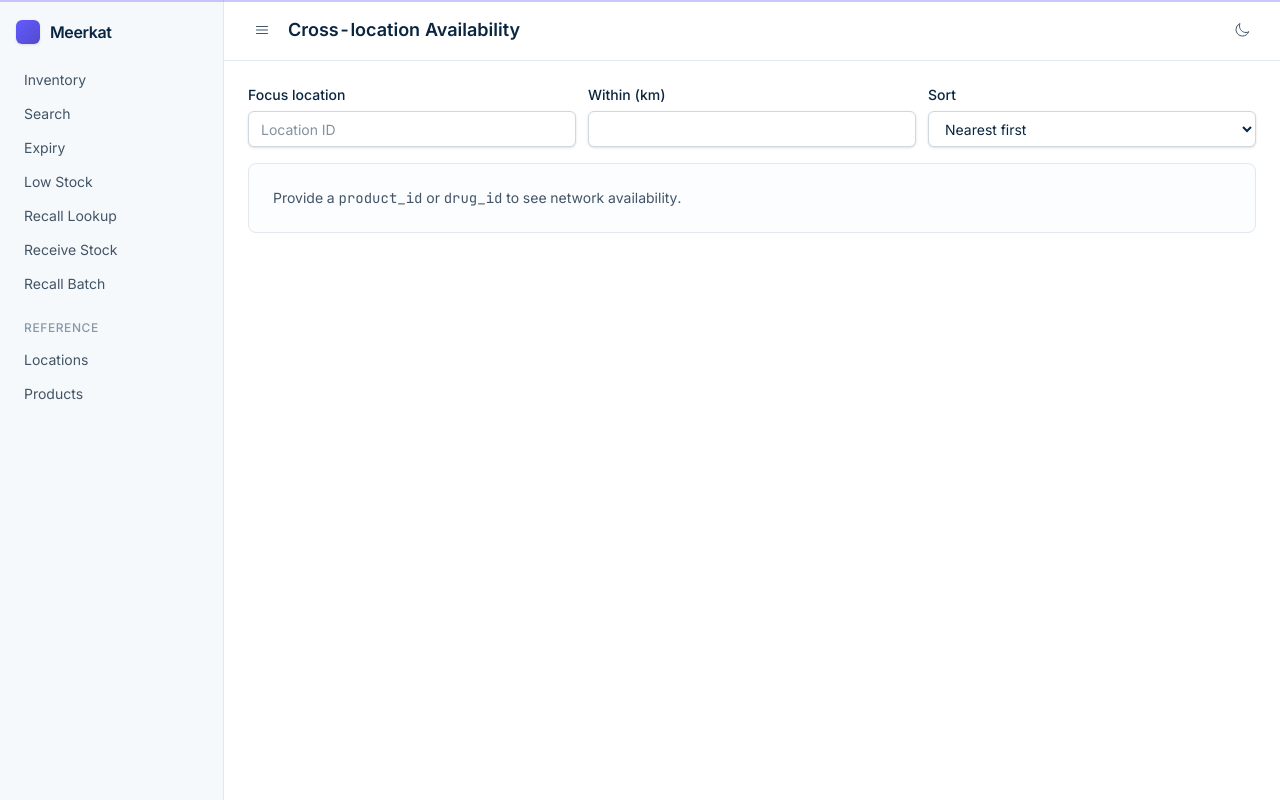
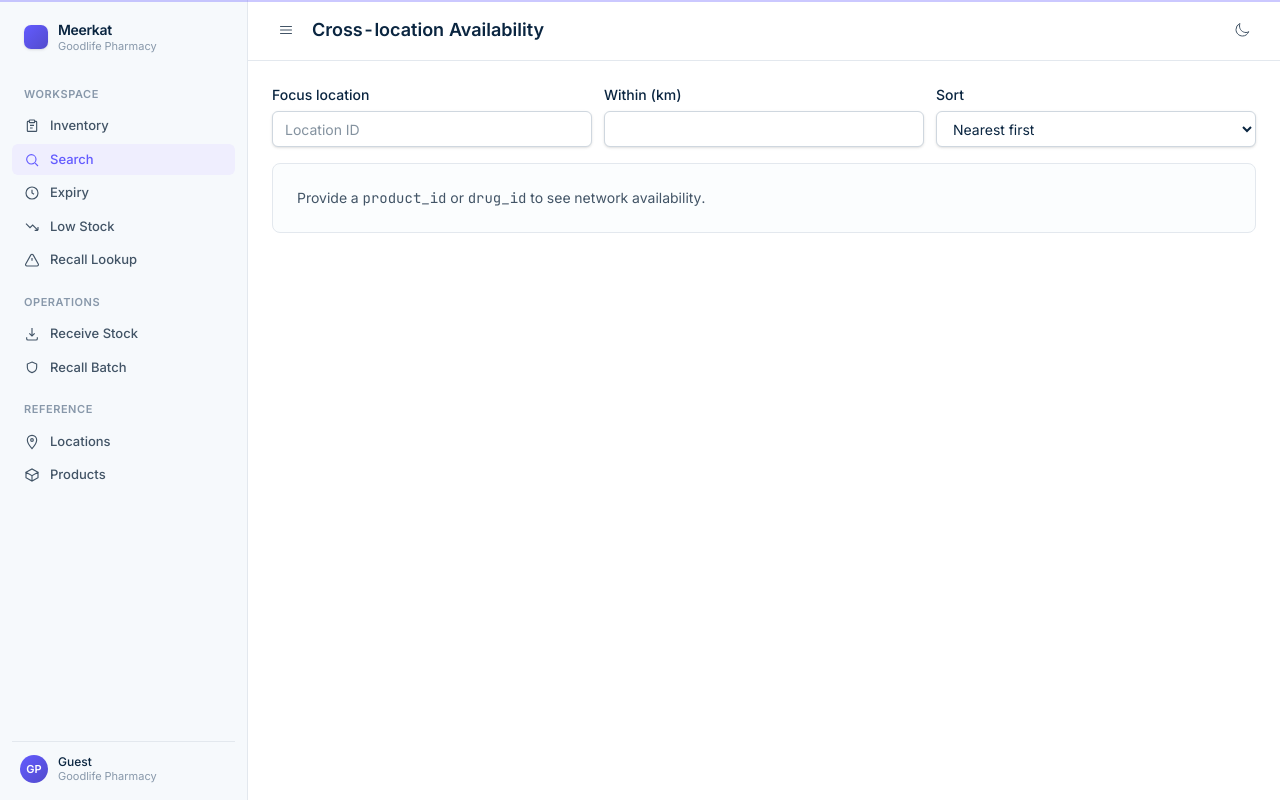
Before and after one commit to cob04/meerkat, a Django app: page /search/availability/ in a window 1280 px wide. Run offline with Django 5.2, Linux system fonts and the light colour scheme; style sheets or scripts are compiled from the project's sources; parts of the project's set-up code (start-up, migrations or seed data) failed here and were passed over; some libraries are stand-ins or nearby versions.

Commit message:
Redesign sidebar and restore SPA navigation (#32)
- Group the sidebar nav with icons, a workspace header, and a user card to match the design mockup
- Restore reliable page navigation from sidebar links
- Keep search, facets, and pagination updating in place without a full reload
- Highlight the active section while navigating

```diff
--- a/src/apps/catalog/views.py
+++ b/src/apps/catalog/views.py
@@ -17,7 +17,8 @@ from apps.catalog.models import InventoryItem, Location, Product
 
 
 def _render(request, full_template: str, partial_template: str, context: dict):
-    template = partial_template if request.headers.get("HX-Request") else full_template
+    is_partial = request.headers.get("HX-Request") and not request.headers.get("HX-Boosted")
+    template = partial_template if is_partial else full_template
     return render(request, template, context)
 
 
--- a/src/apps/search/views.py
+++ b/src/apps/search/views.py
@@ -15,7 +15,8 @@ from apps.search.contracts import (
 
 
 def _render(request, full_template: str, partial_template: str, context: dict):
-    template = partial_template if request.headers.get("HX-Request") else full_template
+    is_partial = request.headers.get("HX-Request") and not request.headers.get("HX-Boosted")
+    template = partial_template if is_partial else full_template
     return render(request, template, context)
 
 
--- a/src/templates/base.html
+++ b/src/templates/base.html
@@ -59,8 +59,8 @@
 <body class="bg-background text-foreground min-h-screen antialiased"
       hx-indicator="#loading"
       hx-boost="true"
-      hx-target="#main"
-      hx-select="#main"
+      hx-target="#shell"
+      hx-select="#shell"
       hx-swap="outerHTML show:window:top">
 
   <div id="loading" class="htmx-indicator fixed top-0 left-0 w-full h-0.5 bg-brand z-50 animate-pulse"></div>
@@ -91,9 +91,10 @@
     </template>
   </div>
 
-  <div class="flex min-h-screen" x-data="{ sidebarOpen: true }">
+  <div class="flex h-screen overflow-hidden" x-data="{ sidebarOpen: true }">
+   <div id="shell" class="contents">
     <aside
-      class="w-56 bg-sidebar text-sidebar-foreground border-r border-border flex-shrink-0"
+      class="w-[248px] bg-sidebar text-sidebar-foreground border-r border-border flex-shrink-0 flex flex-col py-4 px-3"
       x-show="sidebarOpen"
       x-transition:enter="transition ease-out duration-150"
       x-transition:enter-start="opacity-0 -translate-x-2"
@@ -102,74 +103,78 @@
       x-transition:leave-start="opacity-100 translate-x-0"
       x-transition:leave-end="opacity-0 -translate-x-2"
     >
-      <div class="px-4 py-5 flex items-center gap-2.5">
-        <div class="w-6 h-6 rounded-md bg-gradient-to-br from-brand to-brand-hover shadow-sm"></div>
-        <a href="{% url 'catalog:inventory-list' %}" class="text-base font-semibold tracking-tight">Meerkat</a>
-      </div>
-      <nav class="px-3 space-y-0.5">
+      <a href="{% url 'catalog:inventory-list' %}" class="flex items-center gap-2.5 px-3 pt-1 pb-4">
+        <div class="w-6 h-6 rounded-[7px] bg-gradient-to-br from-brand to-brand-hover shadow-sm flex-shrink-0"></div>
+        <div class="leading-tight">
+          <div class="text-sm font-semibold tracking-tight">Meerkat</div>
+          <div class="text-[11px] text-subtle">Goodlife Pharmacy</div>
+        </div>
+      </a>
+
+      <nav class="flex flex-col gap-0.5">
         {% with request.resolver_match.url_name as current %}
-        <a href="{% url 'catalog:inventory-list' %}"
-           class="flex items-center gap-2 px-3 py-1.5 text-sm rounded-md transition-colors
-             {% if current == 'inventory-list' %}bg-brand-soft text-brand font-medium
-             {% else %}text-muted-foreground hover:bg-surface hover:text-foreground{% endif %}">
+        {% with base="flex items-center gap-2.5 px-3 py-1.5 text-[13px] font-medium rounded-md transition-colors" active="bg-brand-soft text-brand" idle="text-muted-foreground hover:bg-background hover:text-foreground" %}
+
+        <div class="px-3 pt-4 pb-1.5 text-[11px] font-semibold uppercase tracking-wider text-subtle">Workspace</div>
+
+        <a href="{% url 'catalog:inventory-list' %}" class="{{ base }} {% if current == 'inventory-list' or current == 'inventory-detail' or current == 'inventory-dispense' or current == 'inventory-transfer' or current == 'inventory-adjust' or current == 'inventory-return' %}{{ active }}{% else %}{{ idle }}{% endif %}">
+          <svg class="w-4 h-4 flex-shrink-0" viewBox="0 0 24 24" fill="none" stroke="currentColor" stroke-width="1.7"><rect x="8" y="3" width="8" height="4" rx="1"/><path d="M16 5h2a1 1 0 011 1v13a1 1 0 01-1 1H6a1 1 0 01-1-1V6a1 1 0 011-1h2M9 11h6M9 15h4"/></svg>
           Inventory
         </a>
-        <a href="{% url 'search:catalog-search' %}"
-           class="flex items-center gap-2 px-3 py-1.5 text-sm rounded-md transition-colors
-             {% if current == 'catalog-search' %}bg-brand-soft text-brand font-medium
-             {% else %}text-muted-foreground hover:bg-surface hover:text-foreground{% endif %}">
+        <a href="{% url 'search:catalog-search' %}" class="{{ base }} {% if current == 'catalog-search' or current == 'availability' %}{{ active }}{% else %}{{ idle }}{% endif %}">
+          <svg class="w-4 h-4 flex-shrink-0" viewBox="0 0 24 24" fill="none" stroke="currentColor" stroke-width="1.7"><circle cx="11" cy="11" r="7"/><path d="M21 21l-4.3-4.3"/></svg>
           Search
         </a>
-        <a href="{% url 'search:expiry' %}"
-           class="flex items-center gap-2 px-3 py-1.5 text-sm rounded-md transition-colors
-             {% if current == 'expiry' %}bg-brand-soft text-brand font-medium
-             {% else %}text-muted-foreground hover:bg-surface hover:text-foreground{% endif %}">
+        <a href="{% url 'search:expiry' %}" class="{{ base }} {% if current == 'expiry' %}{{ active }}{% else %}{{ idle }}{% endif %}">
+          <svg class="w-4 h-4 flex-shrink-0" viewBox="0 0 24 24" fill="none" stroke="currentColor" stroke-width="1.7"><circle cx="12" cy="12" r="9"/><path d="M12 7v5l3 2"/></svg>
           Expiry
         </a>
-        <a href="{% url 'search:low-stock' %}"
-           class="flex items-center gap-2 px-3 py-1.5 text-sm rounded-md transition-colors
-             {% if current == 'low-stock' %}bg-brand-soft text-brand font-medium
-             {% else %}text-muted-foreground hover:bg-surface hover:text-foreground{% endif %}">
+        <a href="{% url 'search:low-stock' %}" class="{{ base }} {% if current == 'low-stock' %}{{ active }}{% else %}{{ idle }}{% endif %}">
+          <svg class="w-4 h-4 flex-shrink-0" viewBox="0 0 24 24" fill="none" stroke="currentColor" stroke-width="1.7"><path d="M3 7l6 6 4-4 8 8M21 17h-5M21 17v-5"/></svg>
           Low Stock
         </a>
-        <a href="{% url 'search:recall-lookup' %}"
-           class="flex items-center gap-2 px-3 py-1.5 text-sm rounded-md transition-colors
-             {% if current == 'recall-lookup' %}bg-brand-soft text-brand font-medium
-             {% else %}text-muted-foreground hover:bg-surface hover:text-foreground{% endif %}">
+        <a href="{% url 'search:recall-lookup' %}" class="{{ base }} {% if current == 'recall-lookup' %}{{ active }}{% else %}{{ idle }}{% endif %}">
+          <svg class="w-4 h-4 flex-shrink-0" viewBox="0 0 24 24" fill="none" stroke="currentColor" stroke-width="1.7"><path d="M10.3 4.3L2.6 18a2 2 0 001.7 3h15.4a2 2 0 001.7-3L13.7 4.3a2 2 0 00-3.4 0z"/><path d="M12 9v4M12 17h.01"/></svg>
           Recall Lookup
         </a>
-        <a href="{% url 'catalog:inventory-receive' %}"
-           class="flex items-center gap-2 px-3 py-1.5 text-sm rounded-md transition-colors
-             {% if current == 'inventory-receive' %}bg-brand-soft text-brand font-medium
-             {% else %}text-muted-foreground hover:bg-surface hover:text-foreground{% endif %}">
+
+        <div class="px-3 pt-4 pb-1.5 text-[11px] font-semibold uppercase tracking-wider text-subtle">Operations</div>
+
+        <a href="{% url 'catalog:inventory-receive' %}" class="{{ base }} {% if current == 'inventory-receive' %}{{ active }}{% else %}{{ idle }}{% endif %}">
+          <svg class="w-4 h-4 flex-shrink-0" viewBox="0 0 24 24" fill="none" stroke="currentColor" stroke-width="1.7"><path d="M12 3v10M8 11l4 4 4-4M4 17v2a2 2 0 002 2h12a2 2 0 002-2v-2"/></svg>
           Receive Stock
         </a>
-        <a href="{% url 'catalog:inventory-recall' %}"
-           class="flex items-center gap-2 px-3 py-1.5 text-sm rounded-md transition-colors
-             {% if current == 'inventory-recall' %}bg-brand-soft text-brand font-medium
-             {% else %}text-muted-foreground hover:bg-surface hover:text-foreground{% endif %}">
+        <a href="{% url 'catalog:inventory-recall' %}" class="{{ base }} {% if current == 'inventory-recall' %}{{ active }}{% else %}{{ idle }}{% endif %}">
+          <svg class="w-4 h-4 flex-shrink-0" viewBox="0 0 24 24" fill="none" stroke="currentColor" stroke-width="1.7"><path d="M12 3l7 3v5c0 4-3 7-7 8-4-1-7-4-7-8V6l7-3z"/></svg>
           Recall Batch
         </a>
-        <div class="pt-3 pb-1">
-          <span class="px-3 text-xs font-medium text-subtle uppercase tracking-wider">Reference</span>
-        </div>
-        <a href="{% url 'catalog:location-list' %}"
-           class="flex items-center gap-2 px-3 py-1.5 text-sm rounded-md transition-colors
-             {% if current == 'location-list' %}bg-brand-soft text-brand font-medium
-             {% else %}text-muted-foreground hover:bg-surface hover:text-foreground{% endif %}">
+
+        <div class="px-3 pt-4 pb-1.5 text-[11px] font-semibold uppercase tracking-wider text-subtle">Reference</div>
+
+        <a href="{% url 'catalog:location-list' %}" class="{{ base }} {% if current == 'location-list' %}{{ active }}{% else %}{{ idle }}{% endif %}">
+          <svg class="w-4 h-4 flex-shrink-0" viewBox="0 0 24 24" fill="none" stroke="currentColor" stroke-width="1.7"><path d="M12 2C8 2 5 5 5 9c0 5 7 13 7 13s7-8 7-13c0-4-3-7-7-7z"/><circle cx="12" cy="9" r="2"/></svg>
           Locations
         </a>
-        <a href="{% url 'catalog:product-list' %}"
-           class="flex items-center gap-2 px-3 py-1.5 text-sm rounded-md transition-colors
-             {% if current == 'product-list' %}bg-brand-soft text-brand font-medium
-             {% else %}text-muted-foreground hover:bg-surface hover:text-foreground{% endif %}">
+        <a href="{% url 'catalog:product-list' %}" class="{{ base }} {% if current == 'product-list' %}{{ active }}{% else %}{{ idle }}{% endif %}">
+          <svg class="w-4 h-4 flex-shrink-0" viewBox="0 0 24 24" fill="none" stroke="currentColor" stroke-width="1.7"><path d="M21 8l-9-5-9 5 9 5 9-5zM3 8v8l9 5 9-5V8M12 13v8"/></svg>
           Products
         </a>
         {% endwith %}
+        {% endwith %}
       </nav>
+
+      <div class="mt-auto pt-3 border-t border-border flex items-center gap-2.5 px-2">
+        <div class="w-7 h-7 rounded-full bg-gradient-to-br from-brand to-brand-hover text-white grid place-items-center text-[11px] font-semibold flex-shrink-0">
+          {% if user.is_authenticated %}{{ user.get_full_name|default:user.username|slice:":2"|upper }}{% else %}GP{% endif %}
+        </div>
+        <div class="leading-tight min-w-0">
+          <div class="text-xs font-medium truncate">{% if user.is_authenticated %}{{ user.get_full_name|default:user.username }}{% else %}Guest{% endif %}</div>
+          <div class="text-[11px] text-subtle truncate">{% if user.is_staff %}Administrator{% else %}Goodlife Pharmacy{% endif %}</div>
+        </div>
+      </div>
     </aside>
 
-    <main id="main" class="flex-1 overflow-auto">
+    <main id="main" class="flex-1 flex flex-col min-w-0">
       {% if messages %}
       <script>
         (function () {
@@ -187,7 +192,7 @@
         })();
       </script>
       {% endif %}
-      <div class="border-b border-border px-6 py-4 flex items-center gap-3">
+      <div class="border-b border-border px-6 py-4 flex items-center gap-3 shrink-0">
         <button @click="sidebarOpen = !sidebarOpen" class="p-1.5 rounded-md hover:bg-accent transition-colors text-muted-foreground">
           <svg class="w-4 h-4" fill="none" stroke="currentColor" stroke-width="1.5" viewBox="0 0 24 24">
             <path stroke-linecap="round" stroke-linejoin="round" d="M3.75 6.75h16.5M3.75 12h16.5m-16.5 5.25h16.5"/>
@@ -209,10 +214,11 @@
         </button>
       </div>
 
-      <div class="p-6">
+      <div class="flex-1 overflow-auto p-6">
         {% block content %}{% endblock %}
       </div>
     </main>
+   </div>
   </div>
 
 </body>
--- a/src/templates/catalog/inventory/_list_table.html
+++ b/src/templates/catalog/inventory/_list_table.html
@@ -67,6 +67,8 @@
   <a href="?page={{ page.previous_page_number }}"
      hx-get="{% url 'catalog:inventory-list' %}?page={{ page.previous_page_number }}"
      hx-target="#inventory-table"
+     hx-select="unset"
+     hx-swap="innerHTML"
      hx-push-url="true"
      class="inline-flex h-8 items-center rounded-md border border-input px-3 text-sm hover:bg-accent transition-colors">
     Previous
@@ -79,6 +81,8 @@
   <a href="?page={{ page.next_page_number }}"
      hx-get="{% url 'catalog:inventory-list' %}?page={{ page.next_page_number }}"
      hx-target="#inventory-table"
+     hx-select="unset"
+     hx-swap="innerHTML"
      hx-push-url="true"
      class="inline-flex h-8 items-center rounded-md border border-input px-3 text-sm hover:bg-accent transition-colors">
     Next
--- a/src/templates/catalog/inventory/list.html
+++ b/src/templates/catalog/inventory/list.html
@@ -15,6 +15,8 @@
 {% block content %}
 <form hx-get="{% url 'catalog:inventory-list' %}"
       hx-target="#inventory-table"
+      hx-select="unset"
+      hx-swap="innerHTML"
       hx-push-url="true"
       class="flex flex-wrap items-end gap-3 mb-4">
   <div>
--- a/src/templates/search/_facets.html
+++ b/src/templates/search/_facets.html
@@ -60,6 +60,8 @@
   <a href="?q={{ query.q|default:'' }}"
      hx-get="{% url 'search:catalog-search' %}?q={{ query.q|default:'' }}"
      hx-target="#search-results"
+     hx-select="unset"
+     hx-swap="innerHTML"
      hx-push-url="true"
      class="inline-flex items-center text-xs text-muted-foreground hover:text-foreground">
     Clear filters
--- a/src/templates/search/_results.html
+++ b/src/templates/search/_results.html
@@ -59,6 +59,8 @@
       <a href="?{{ base_qs }}&page={{ results.page|add:'-1' }}"
          hx-get="{% url 'search:catalog-search' %}?{{ base_qs }}&page={{ results.page|add:'-1' }}"
          hx-target="#search-results"
+         hx-select="unset"
+         hx-swap="innerHTML"
          hx-push-url="true"
          class="inline-flex h-8 items-center rounded-md border border-input px-3 text-sm hover:bg-accent transition-colors">
         Previous
@@ -71,6 +73,8 @@
       <a href="?{{ base_qs }}&page={{ results.page|add:'1' }}"
          hx-get="{% url 'search:catalog-search' %}?{{ base_qs }}&page={{ results.page|add:'1' }}"
          hx-target="#search-results"
+         hx-select="unset"
+         hx-swap="innerHTML"
          hx-push-url="true"
          class="inline-flex h-8 items-center rounded-md border border-input px-3 text-sm hover:bg-accent transition-colors">
         Next
--- a/src/templates/search/availability.html
+++ b/src/templates/search/availability.html
@@ -6,6 +6,8 @@
 {% block content %}
 <form hx-get="{% url 'search:availability' %}"
       hx-target="#availability-results"
+      hx-select="unset"
+      hx-swap="innerHTML"
       hx-push-url="true"
       hx-trigger="change">
   {% if query.product_id %}
--- a/src/templates/search/catalog_search.html
+++ b/src/templates/search/catalog_search.html
@@ -6,6 +6,8 @@
 {% block content %}
 <form hx-get="{% url 'search:catalog-search' %}"
       hx-target="#search-results"
+      hx-select="unset"
+      hx-swap="innerHTML"
       hx-push-url="true"
       hx-trigger="submit, keyup changed delay:300ms from:input[name=q], change">
   <div class="flex items-end gap-3 mb-4">
--- a/src/templates/search/expiry.html
+++ b/src/templates/search/expiry.html
@@ -6,6 +6,8 @@
 {% block content %}
 <form hx-get="{% url 'search:expiry' %}"
       hx-target="#expiry-results"
+      hx-select="unset"
+      hx-swap="innerHTML"
       hx-push-url="true"
       hx-trigger="change">
   <div class="grid grid-cols-1 md:grid-cols-2 gap-3 mb-4">
--- a/src/templates/search/recall.html
+++ b/src/templates/search/recall.html
@@ -6,6 +6,8 @@
 {% block content %}
 <form hx-get="{% url 'search:recall-lookup' %}"
       hx-target="#recall-results"
+      hx-select="unset"
+      hx-swap="innerHTML"
       hx-push-url="true"
       hx-trigger="submit, change">
   <div class="grid grid-cols-1 md:grid-cols-3 gap-3 mb-3">
--- a/src/templates/search/stock.html
+++ b/src/templates/search/stock.html
@@ -6,6 +6,8 @@
 {% block content %}
 <form hx-get="{% url 'search:low-stock' %}"
       hx-target="#stock-results"
+      hx-select="unset"
+      hx-swap="innerHTML"
       hx-push-url="true"
       hx-trigger="change">
   <div class="grid grid-cols-1 md:grid-cols-3 gap-3 mb-4">
```
Also changed, not shown: src/apps/catalog/test_views.py (+9 -0 lines), src/apps/search/tests/test_views.py (+13 -0 lines).
